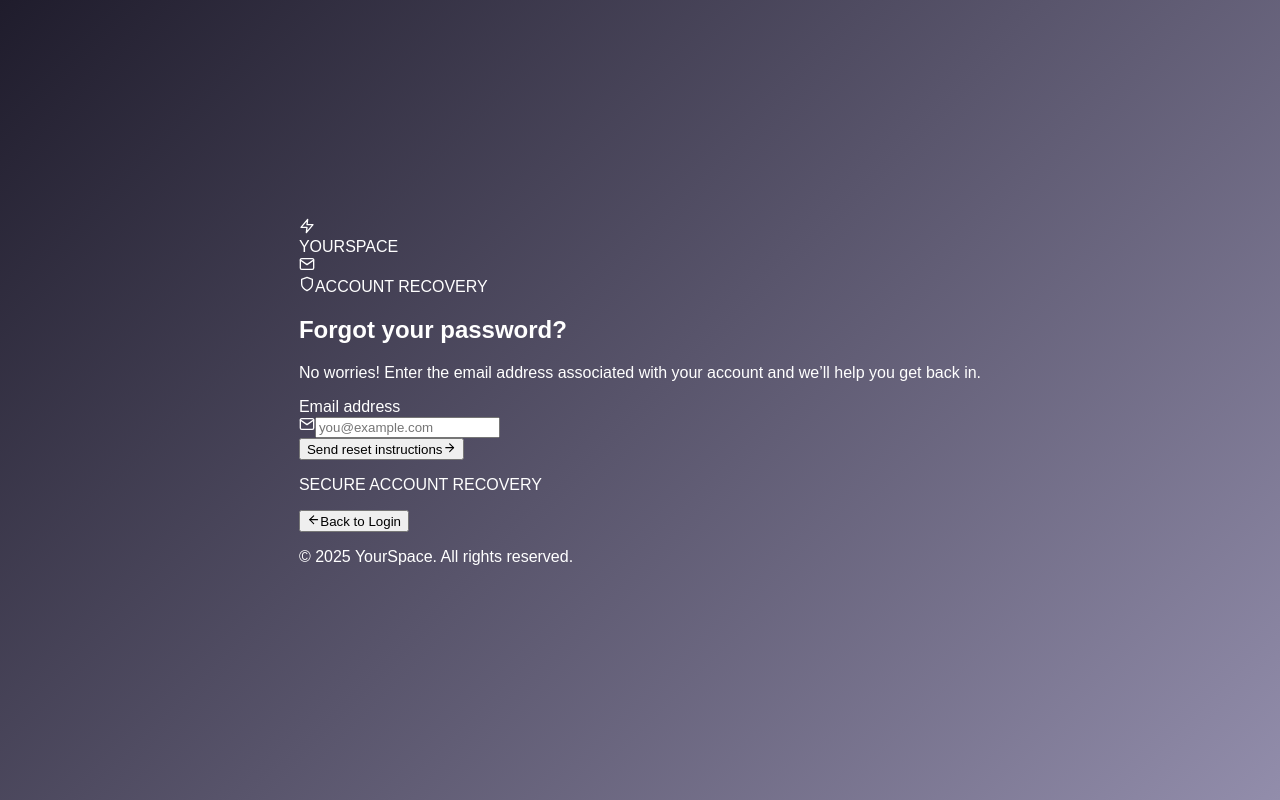
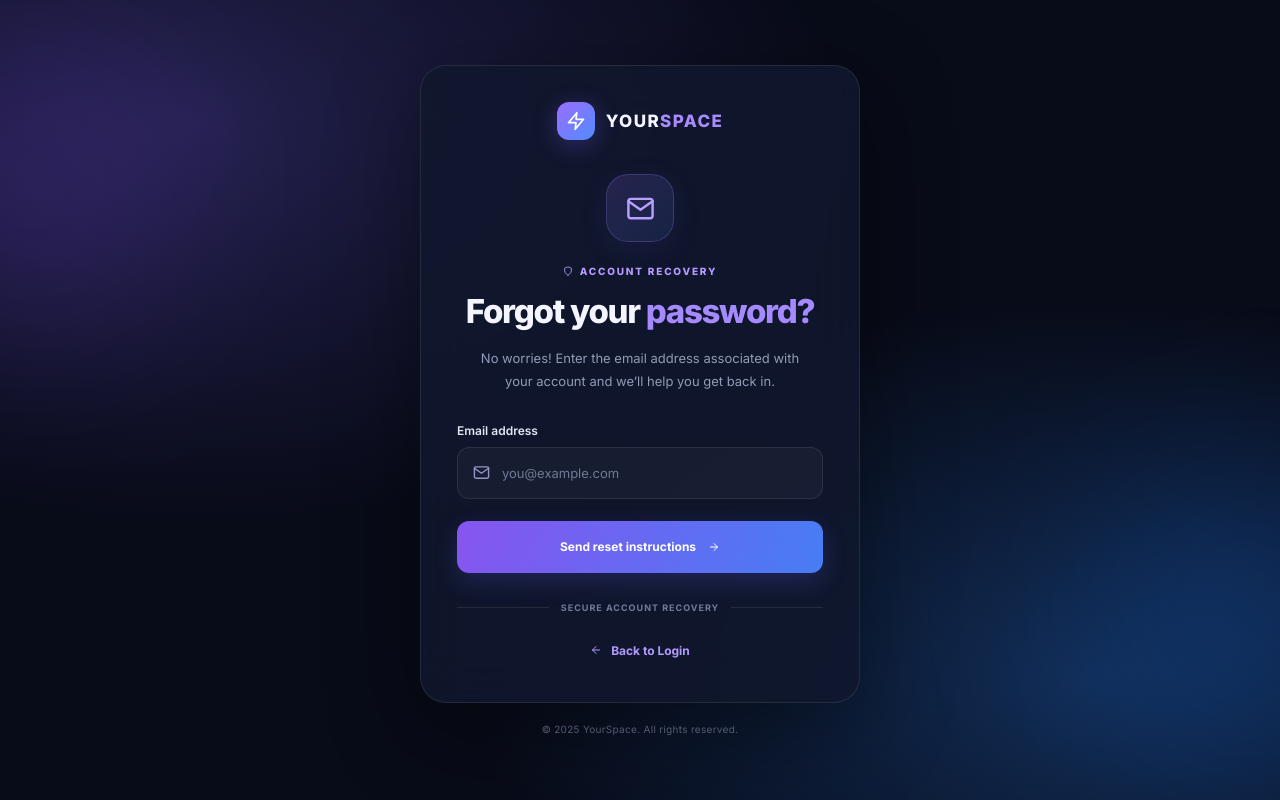
Before and after one commit to latifaDevelopper/Login_Signup_Page, a React (Create React App) app: page /forgot in a window 1280 px wide. Built offline with nearby package versions, Linux system fonts and the light colour scheme.

Commit message:
Update ForgotPassword.css

```diff
--- a/src/componenents/LoginSignup/ForgotPassword.css
+++ b/src/componenents/LoginSignup/ForgotPassword.css
@@ -1,98 +1,370 @@
-body {
-  font-family: 'Poppins', sans-serif;
-  background: linear-gradient(135deg, #1f1c2c, #928dab);
-  display: flex;
-  justify-content: center;
-  align-items: center;
-  min-height: 100vh;
-  color: #fff;
+
+@import url('https://fonts.googleapis.com/css2?family=Inter:wght@400;500;600;700;800&display=swap');
+
+.forgot-page,
+.forgot-page * {
+  box-sizing: border-box;
 }
 
-/* Container */
-.forgot-container {
-  width: 400px;
-  background: rgba(255, 255, 255, 0.1);
-  backdrop-filter: blur(20px);
-  border-radius: 20px;
-  padding: 40px 30px;
-  box-shadow: 0 8px 25px rgba(0, 0, 0, 0.3);
-  text-align: center;
-  animation: fadeIn 0.8s ease forwards;
+.forgot-page {
+  --forgot-text: #f4f5ff;
+  --forgot-muted: #929bb7;
+  --forgot-purple: #9b6dff;
+  --forgot-blue: #4f8cff;
+
+  position: relative;
+  isolation: isolate;
+  display: flex;
+  flex-direction: column;
+  align-items: center;
+  justify-content: center;
+  gap: 20px;
+  width: 100%;
+  min-height: 100vh;
+  padding: 40px 20px;
+  overflow: hidden;
+  background:
+    radial-gradient(ellipse at 15% 15%, #22204b 0%, transparent 42%),
+    radial-gradient(ellipse at 85% 85%, #112b52 0%, transparent 40%),
+    #080b18;
+  color: var(--forgot-text);
+  font-family: 'Inter', sans-serif;
 }
 
-/* Title and Description */
-.forgot-container h2 {
-  font-size: 1.8rem;
-  font-weight: 700;
-  margin-bottom: 10px;
+.forgot-orb {
+  position: absolute;
+  z-index: -1;
+  width: 280px;
+  height: 280px;
+  border-radius: 50%;
+  filter: blur(100px);
+  opacity: 0.22;
+  pointer-events: none;
 }
 
-.info-text {
-  font-size: 0.95rem;
-  color: #ddd;
-  margin-bottom: 25px;
+.forgot-orb-one {
+  top: 5%;
+  left: -100px;
+  background: #884bff;
 }
 
-/* Input Field */
-.input-field {
+.forgot-orb-two {
+  right: -100px;
+  bottom: 5%;
+  background: #1678ff;
+}
+
+.forgot-card {
+  width: 100%;
+  max-width: 440px;
+  padding: 36px;
+  border: 1px solid rgba(255, 255, 255, 0.09);
+  border-radius: 26px;
+  background: rgba(17, 23, 45, 0.88);
+  box-shadow: 0 25px 90px rgba(0, 0, 0, 0.4);
+  backdrop-filter: blur(24px);
+  -webkit-backdrop-filter: blur(24px);
+}
+
+.forgot-brand {
   display: flex;
   align-items: center;
-  background: rgba(255, 255, 255, 0.15);
-  border-radius: 12px;
-  padding: 10px 15px;
-  margin-bottom: 20px;
-  transition: all 0.3s ease;
+  justify-content: center;
+  gap: 11px;
+  margin-bottom: 34px;
+  font-size: 17px;
+  font-weight: 800;
+  letter-spacing: 1.4px;
 }
 
-.input-field:hover {
-  background: rgba(255, 255, 255, 0.25);
-  transform: scale(1.02);
+.forgot-brand-icon {
+  display: grid;
+  width: 38px;
+  height: 38px;
+  place-items: center;
+  border-radius: 12px;
+  background: linear-gradient(135deg, var(--forgot-purple), var(--forgot-blue));
+  box-shadow: 0 5px 25px rgba(126, 91, 255, 0.3);
+  color: #fff;
+  font-size: 20px;
 }
 
-.input-field img {
-  width: 22px;
-  margin-right: 10px;
-  opacity: 0.9;
+.forgot-brand-accent {
+  color: #aa8bff;
 }
 
-.input-field input {
-  background: transparent;
-  border: none;
-  outline: none;
-  color: white;
-  width: 100%;
+.forgot-icon-circle {
+  display: grid;
+  width: 68px;
+  height: 68px;
+  margin: 0 auto 23px;
+  place-items: center;
+  border: 1px solid rgba(164, 132, 255, 0.22);
+  border-radius: 22px;
+  background: linear-gradient(
+    135deg,
+    rgba(155, 109, 255, 0.17),
+    rgba(79, 140, 255, 0.12)
+  );
+  color: #b9a0ff;
+  font-size: 29px;
+  box-shadow: 0 8px 30px rgba(106, 87, 240, 0.1);
 }
 
-/* Message */
-.message {
-  margin-bottom: 15px;
-  font-size: 0.9rem;
-  background: rgba(0, 255, 255, 0.15);
-  border-radius: 10px;
-  padding: 10px;
+.forgot-eyebrow {
+  display: flex;
+  align-items: center;
+  justify-content: center;
+  gap: 7px;
+  margin-bottom: 14px;
+  color: #b59aff;
+  font-size: 10px;
+  font-weight: 800;
+  letter-spacing: 1.8px;
 }
 
-/* Button */
-.reset-btn {
-  width: 100%;
-  padding: 12px 0;
-  background: linear-gradient(135deg, #00bfff, #0077ff);
-  border: none;
-  border-radius: 30px;
-  color: #fff;
-  font-weight: 600;
-  font-size: 1rem;
-  cursor: pointer;
-  transition: all 0.3s ease;
+.forgot-card h1 {
+  margin: 0 0 14px;
+  color: var(--forgot-text);
+  text-align: center;
+  font-size: clamp(27px, 6vw, 33px);
+  font-weight: 800;
+  letter-spacing: -1.3px;
+  line-height: 1.25;
 }
 
-.reset-btn:hover {
-  background: linear-gradient(135deg, #0077ff, #00bfff);
-  box-shadow: 0 0 15px rgba(0, 191, 255, 0.5);
+.forgot-card h1 span {
+  color: #a58aff;
 }
 
-/* Animation */
-@keyframes fadeIn {
-  from { opacity: 0; transform: translateY(25px); }
-  to { opacity: 1; transform: translateY(0); }
+.forgot-description {
+  max-width: 320px;
+  margin: 0 auto 29px;
+  color: var(--forgot-muted);
+  text-align: center;
+  font-size: 13px;
+  line-height: 1.8;
 }
+
+.forgot-form {
+  display: flex;
+  flex-direction: column;
+  gap: 19px;
+}
+
+.forgot-field {
+  display: flex;
+  flex-direction: column;
+  gap: 9px;
+}
+
+.forgot-field label {
+  color: #e2e5f4;
+  font-size: 12px;
+  font-weight: 600;
+}
+
+.forgot-input-wrap {
+  display: flex;
+  align-items: center;
+  gap: 12px;
+  min-width: 0;
+  min-height: 52px;
+  padding: 0 15px;
+  border: 1px solid rgba(255, 255, 255, 0.09);
+  border-radius: 12px;
+  background: rgba(255, 255, 255, 0.035);
+  transition: border-color 0.25s, background 0.25s, box-shadow 0.25s;
+}
+
+.forgot-input-wrap:focus-within {
+  border-color: #9875ff;
+  background: rgba(133, 100, 255, 0.06);
+  box-shadow: 0 0 0 3px rgba(137, 103, 255, 0.1);
+}
+
+.forgot-input-icon {
+  flex-shrink: 0;
+  color: #9295c5;
+  font-size: 17px;
+}
+
+.forgot-input-wrap input {
+  width: 100%;
+  min-width: 0;
+  padding: 15px 0;
+  border: 0;
+  outline: none;
+  background: transparent;
+  color: #fff;
+  font-family: inherit;
+  font-size: 13px;
+}
+
+.forgot-input-wrap input::placeholder {
+  color: #6f7895;
+}
+
+.forgot-input-wrap input:disabled {
+  opacity: 0.65;
+}
+
+.forgot-submit {
+  display: flex;
+  align-items: center;
+  justify-content: center;
+  gap: 12px;
+  width: 100%;
+  min-height: 52px;
+  margin-top: 3px;
+  padding: 14px 18px;
+  border: 0;
+  border-radius: 12px;
+  background: linear-gradient(110deg, #8755ef, #477df4);
+  box-shadow: 0 9px 25px rgba(94, 91, 235, 0.22);
+  color: #fff;
+  cursor: pointer;
+  font-family: inherit;
+  font-size: 12px;
+  font-weight: 700;
+  transition: filter 0.25s, box-shadow 0.25s;
+}
+
+.forgot-submit:hover:not(:disabled) {
+  filter: brightness(1.12);
+  box-shadow: 0 10px 30px rgba(94, 91, 235, 0.35);
+}
+
+.forgot-submit:disabled {
+  cursor: wait;
+  opacity: 0.75;
+}
+
+.forgot-spinner {
+  width: 16px;
+  height: 16px;
+  border: 2px solid rgba(255, 255, 255, 0.35);
+  border-top-color: #fff;
+  border-radius: 50%;
+  animation: forgot-spin 0.7s linear infinite;
+}
+
+.forgot-message {
+  display: flex;
+  align-items: flex-start;
+  gap: 10px;
+  padding: 12px 14px;
+  border: 1px solid transparent;
+  border-radius: 10px;
+  font-size: 12px;
+  line-height: 1.7;
+  overflow-wrap: anywhere;
+}
+
+.forgot-message svg {
+  flex-shrink: 0;
+  margin-top: 2px;
+  font-size: 16px;
+}
+
+.forgot-message.error {
+  border-color: rgba(255, 107, 129, 0.2);
+  background: rgba(255, 78, 105, 0.08);
+  color: #ff9cac;
+}
+
+.forgot-message.success {
+  border-color: rgba(75, 222, 166, 0.2);
+  background: rgba(75, 222, 166, 0.08);
+  color: #77e9bd;
+}
+
+.forgot-divider {
+  display: flex;
+  align-items: center;
+  gap: 12px;
+  margin: 29px 0 22px;
+}
+
+.forgot-divider span {
+  flex: 1;
+  height: 1px;
+  background: rgba(255, 255, 255, 0.09);
+}
+
+.forgot-divider p {
+  margin: 0;
+  color: #717b99;
+  font-size: 9px;
+  font-weight: 700;
+  letter-spacing: 1px;
+  white-space: nowrap;
+}
+
+.forgot-back {
+  display: flex;
+  align-items: center;
+  justify-content: center;
+  gap: 9px;
+  width: 100%;
+  padding: 8px;
+  border: 0;
+  background: transparent;
+  color: #b39aff;
+  cursor: pointer;
+  font-family: inherit;
+  font-size: 12px;
+  font-weight: 700;
+  transition: color 0.2s;
+}
+
+.forgot-back:hover {
+  color: #d0bdff;
+}
+
+.forgot-copyright {
+  margin: 0;
+  color: #69718b;
+  text-align: center;
+  font-size: 10px;
+  letter-spacing: 0.3px;
+}
+
+.forgot-page button:focus-visible {
+  outline: 2px solid #bba4ff;
+  outline-offset: 3px;
+}
+
+@keyframes forgot-spin {
+  to {
+    transform: rotate(360deg);
+  }
+}
+
+@media (max-width: 480px) {
+  .forgot-page {
+    padding: 24px 15px;
+  }
+
+  .forgot-card {
+    padding: 27px 21px;
+    border-radius: 21px;
+  }
+
+  .forgot-brand {
+    margin-bottom: 29px;
+  }
+
+  .forgot-card h1 {
+    letter-spacing: -0.8px;
+  }
+}
+
+@media (prefers-reduced-motion: reduce) {
+  .forgot-page *,
+  .forgot-page *::before,
+  .forgot-page *::after {
+    animation-duration: 0.01ms !important;
+    transition-duration: 0.01ms !important;
+  }
+}
```
